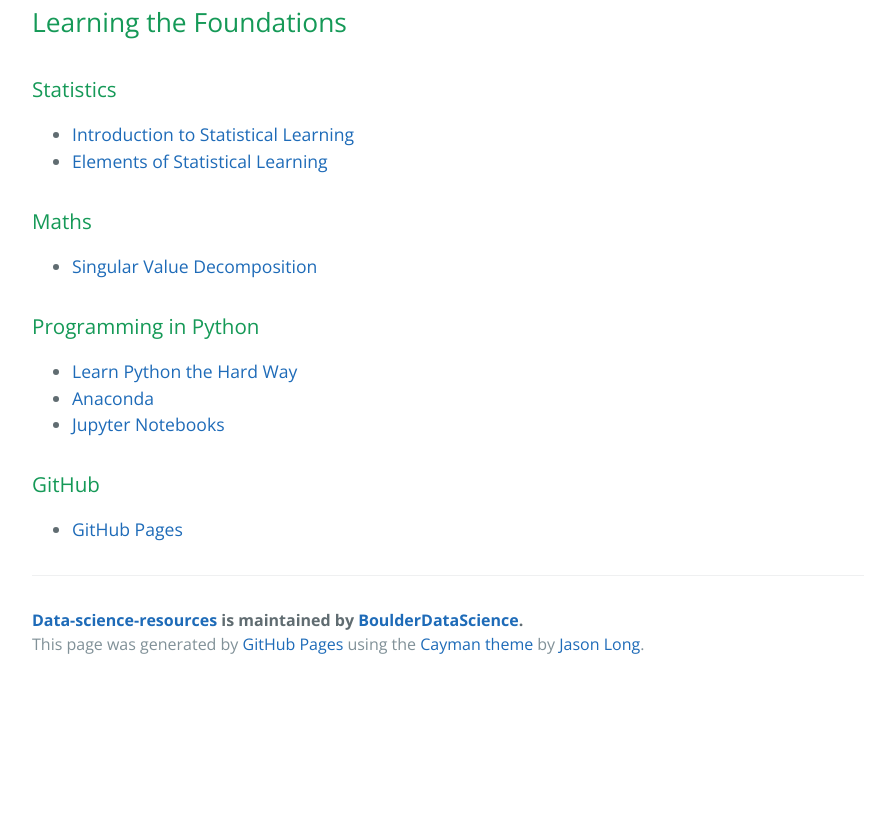
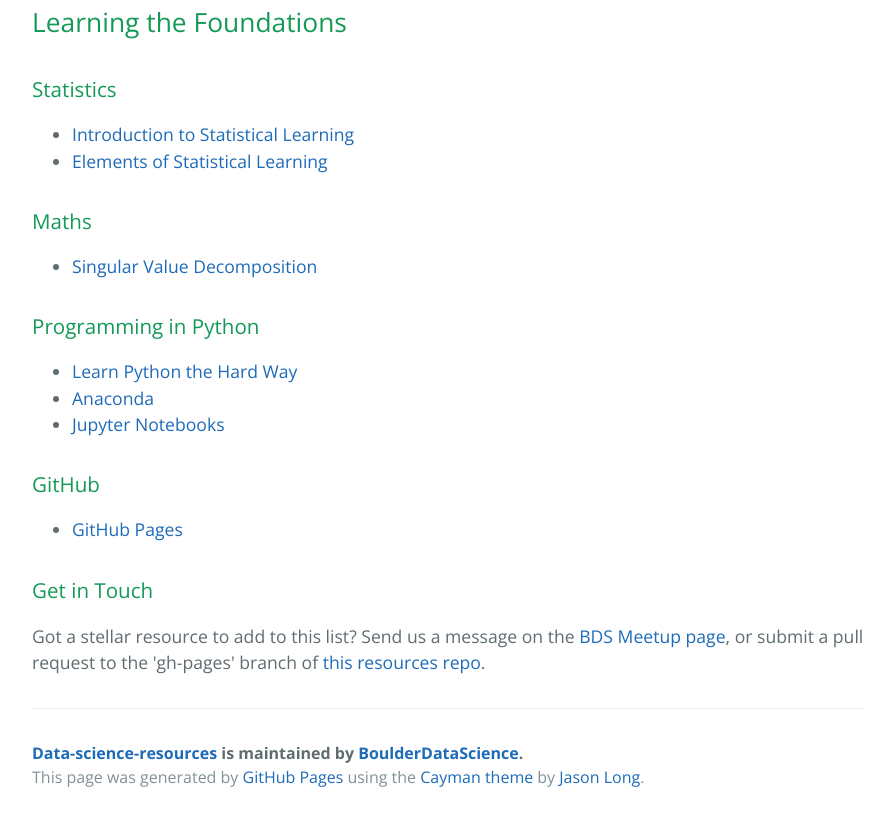
Before and after one commit to BoulderDataScience/data-science-resources, a plain HTML site: page index.html in a window 1280 px wide. Shown: the part 1041-1862 px from the top of the page, without its empty margins (192-1085 px from the left). Before the commit the page ends 1729 px from the top, so only its background shows below. Drawn offline with nearby package versions, Linux system fonts and the light colour scheme.

```diff
--- a/index.html
+++ b/index.html
@@ -89,7 +89,10 @@
 <li><a href="https://pages.github.com/">GitHub Pages</a></li>
 </ul>
 
+<h3>
+<a id="get-in-touch" class="anchor" href="#get-in-touch" aria-hidden="true"><span aria-hidden="true" class="octicon octicon-link"></span></a>Get in Touch</h3>
 
+<p>Got a stellar resource to add to this list? Send us a message on the <a href="">BDS Meetup page</a>, or submit a pull request to the 'gh-pages' branch of <a href="">this resources repo</a>.</p>
 
       <footer class="site-footer">
         <span class="site-footer-owner"><a href="https://github.com/BoulderDataScience/data-science-resources">Data-science-resources</a> is maintained by <a href="https://github.com/BoulderDataScience">BoulderDataScience</a>.</span>
```
Also changed, not shown: params.json (+1 -1 lines).
